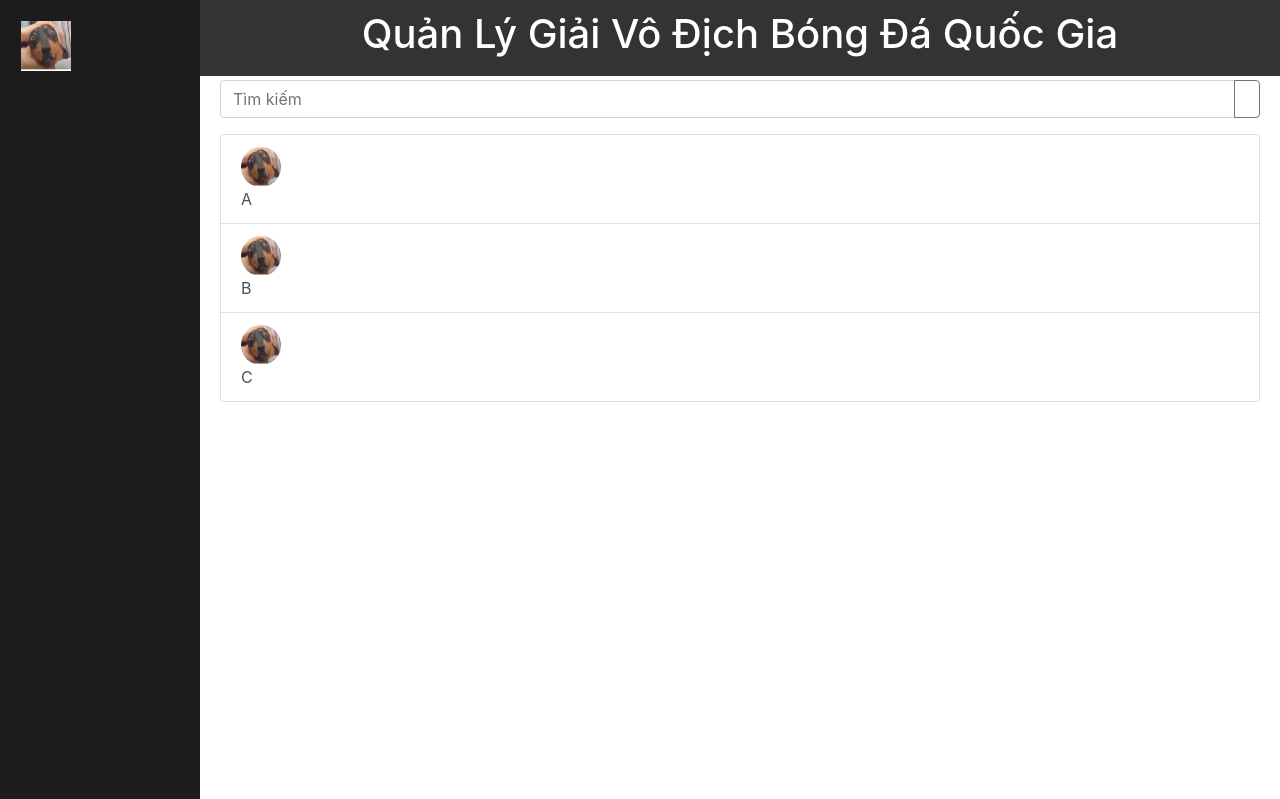
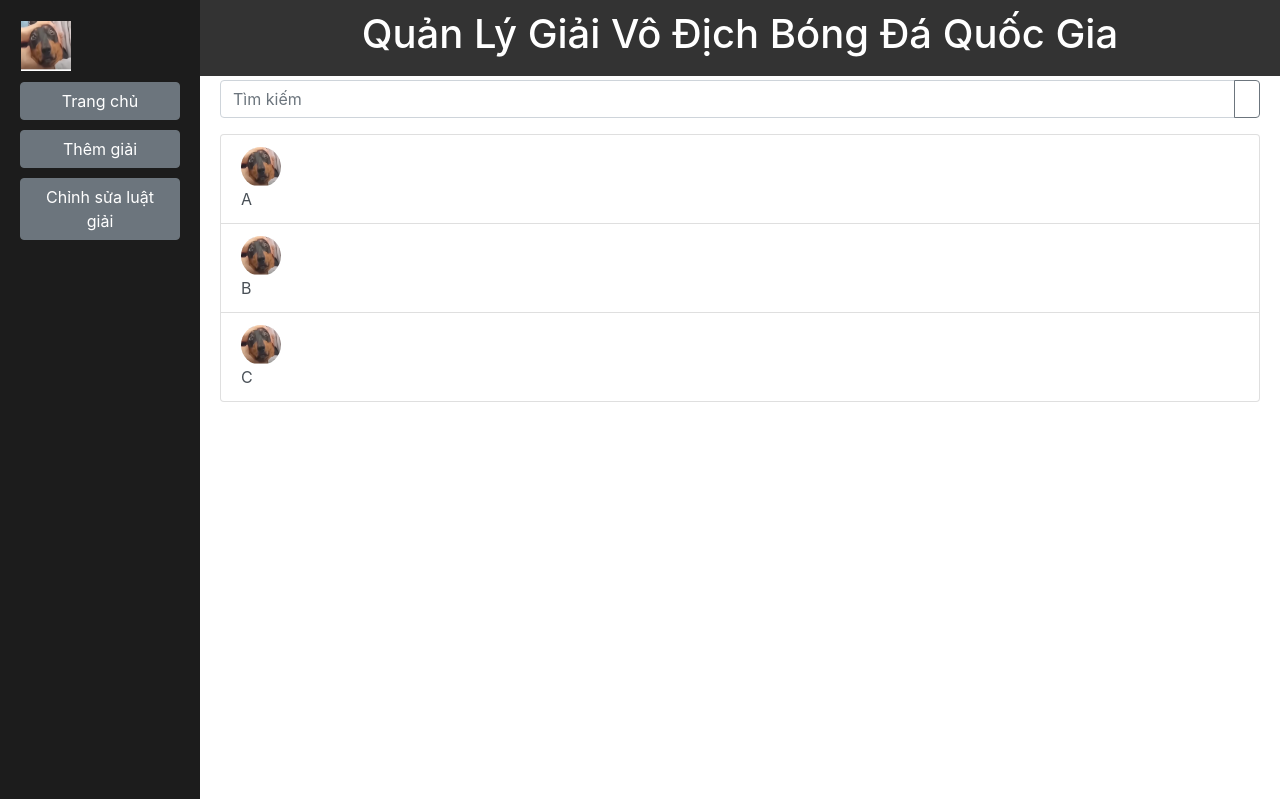
Before and after one commit to TLAquarius/HCMUS_SE_Project_Football_Management, a Flask app: page / in a window 1280 px wide. Shown: the top 799 px of the page. Run offline with Flask 3, Linux system fonts and the light colour scheme; some libraries are stand-ins or nearby versions.

Commit message:
điều chỉnh lại trang chủ sau khi đổi base.html

```diff
--- a/templates/index.html
+++ b/templates/index.html
@@ -1,6 +1,12 @@
 {% extends "base.html" %}
 
 {% block title %}Quản Lý Giải Vô Địch Bóng Đá Quốc Gia{% endblock %}
+
+{% block sidebar %}
+<button class="btn btn-secondary btn-block" onclick="window.location.href='/'">Trang chủ</button>
+<button class="btn btn-secondary btn-block" onclick="window.location.href='/add-season'">Thêm giải</button>
+<button class="btn btn-secondary btn-block" onclick="window.location.href='/rule-change'">Chỉnh sửa luật giải</button>
+{% endblock %}
 
 {% block content %}
 <div class="input-group mb-3">
@@ -15,7 +21,7 @@
     {% for season in seasons %}
     <button class="list-group-item list-group-item-action season-button" onclick="window.location.href='/season/{{ season.id }}'">
         <div class="btn-icon">
-            <img src="{{ url_for('static', filename= season.profile_picture) }}" alt="{{ season.name }}" class="img-fluid rounded-circle" style="width: 40px; height: 40px;">
+            <img src="{{ url_for('static', filename=season.profile_picture) }}" alt="{{ season.name }}" class="img-fluid rounded-circle" style="width: 40px; height: 40px;">
         </div> {{ season.name }}
     </button>
     {% endfor %}
```
